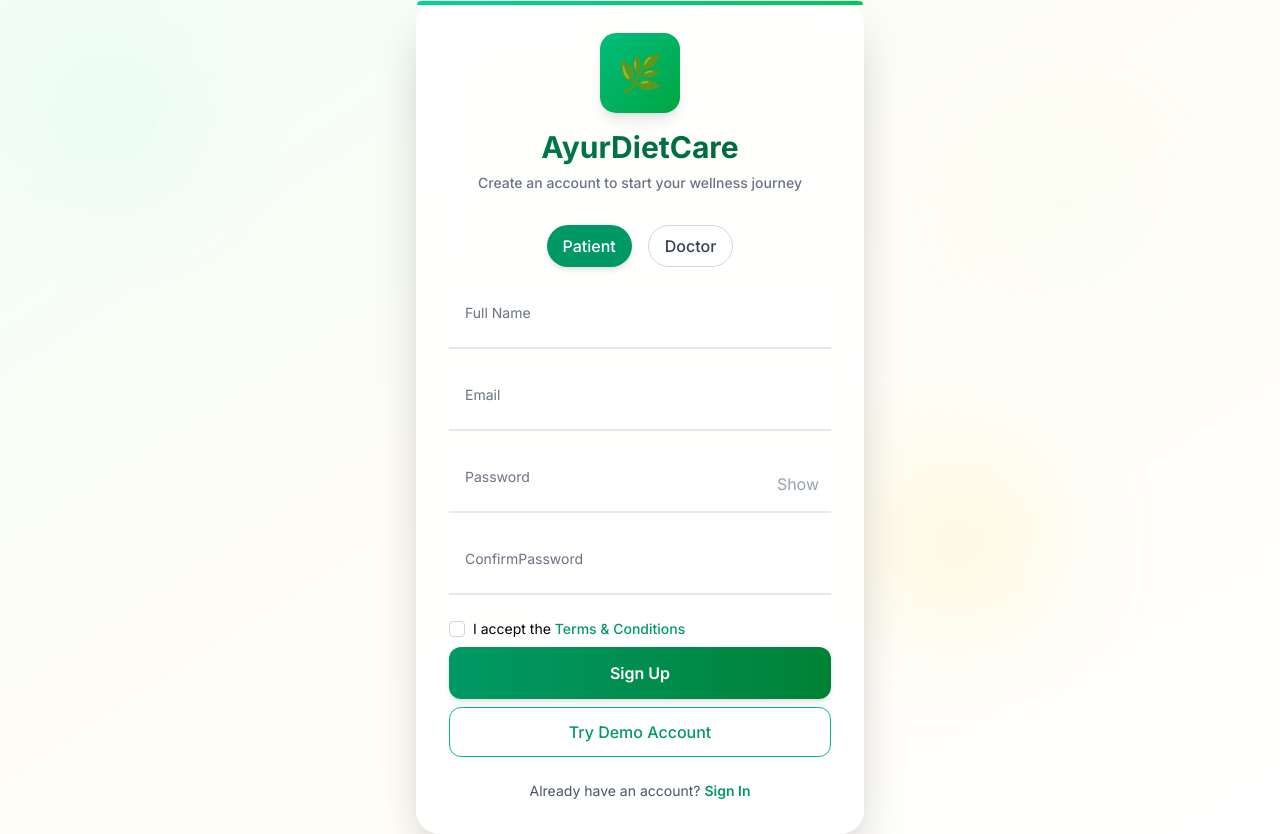
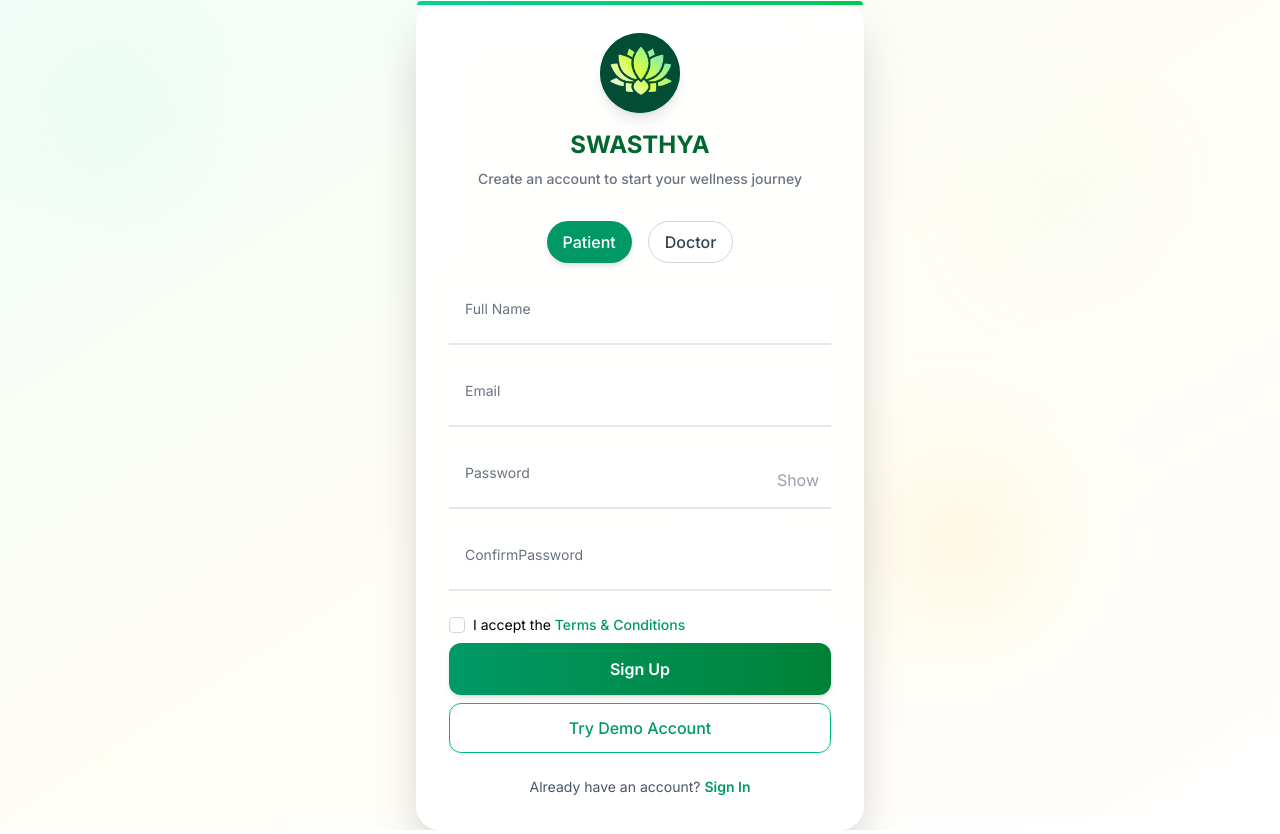
Before and after one commit to ganeshbirajdar286/sih, a React (Vite) app: page /signup in a window 1280 px wide. Built offline with nearby package versions, Linux system fonts and the light colour scheme.

Commit message:
logo add in singup

```diff
--- a/src/Pages/SignUp.jsx
+++ b/src/Pages/SignUp.jsx
@@ -1,5 +1,6 @@
 import React, { useState } from "react";
 import { useNavigate } from "react-router-dom";
+import logo from  "../assets/logo.png"
 
 const SignUp = () => {
   const navigate = useNavigate();
@@ -84,10 +85,12 @@ const SignUp = () => {
         <div className="absolute top-0 left-0 w-full h-1 bg-gradient-to-r from-emerald-400 to-green-500 rounded-t-3xl"></div>
 
         <div className="text-center mb-8">
-          <div className="inline-flex items-center justify-center w-20 h-20 bg-gradient-to-br from-emerald-500 to-green-600 rounded-2xl shadow-lg mb-4 transform transition-transform duration-500 hover:scale-105 hover:rotate-3">
-            <span className="text-4xl text-white">🌿</span>
+          <div className="inline-flex items-center justify-center w-20 h-20 bg-gradient-to-br from-emerald-500 to-green-600 shadow-lg mb-4 transform transition-transform duration-500 hover:scale-105 hover:rotate-3 overflow-hidden rounded-full">
+            <img src={logo} alt="logo" className="w-full h-full object-cover" />
           </div>
-          <h1 className="text-3xl font-bold bg-gradient-to-r from-emerald-700 to-green-800 bg-clip-text text-transparent">AyurDietCare</h1>
+          <h1 className="text-xl md:text-2xl font-bold text-green-800">
+            SWASTHYA
+          </h1>
           <p className="text-gray-500 text-sm mt-2 font-medium">Create an account to start your wellness journey</p>
         </div>
 
```
